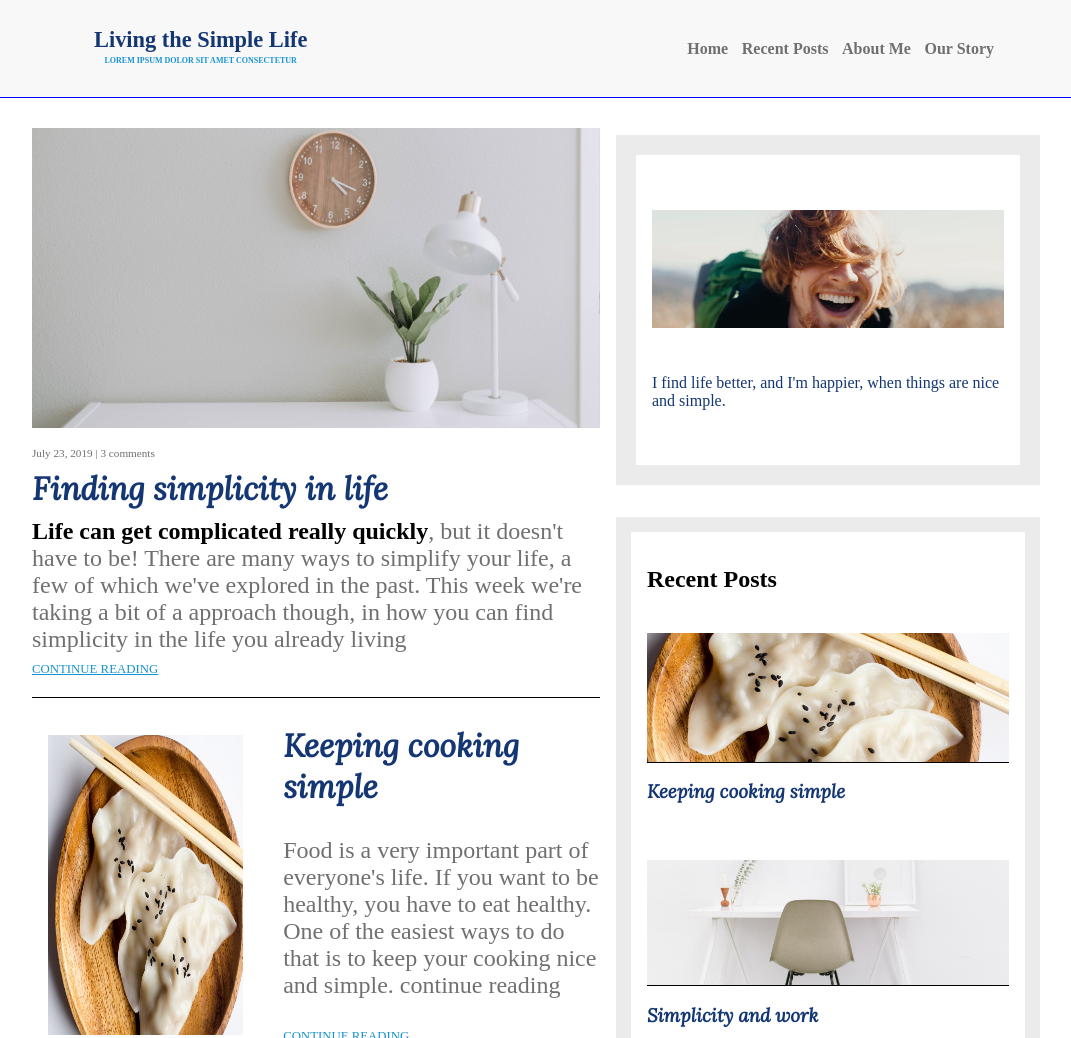
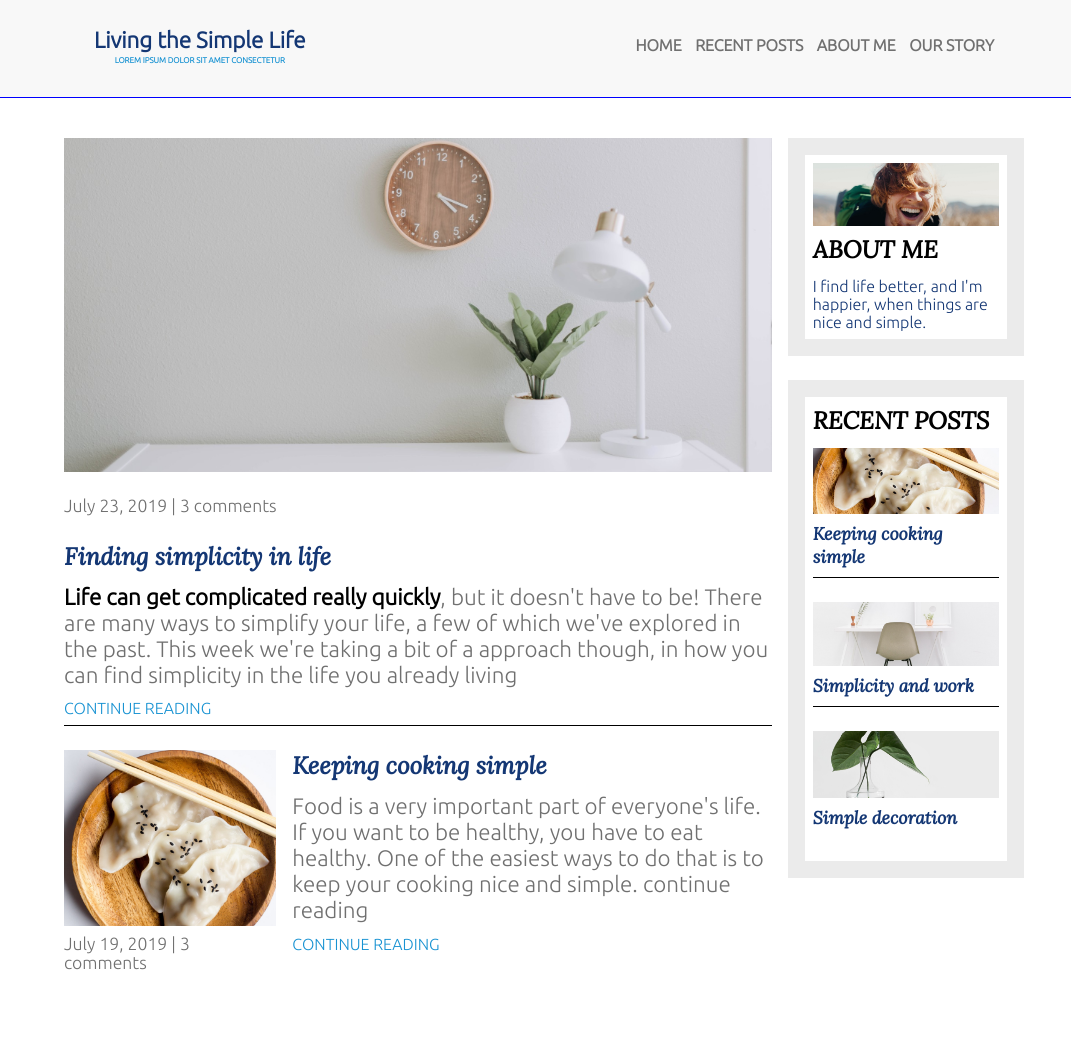
Before and after one commit to Shruti01207/responsive-site, a plain HTML site: page index.html in a window 1280 px wide. Shown: the top 1038 px of the page, without its empty margins (96-1167 px from the left). Drawn offline with Linux system fonts and the light colour scheme.

Commit message:
final-version

```diff
--- a/index.html
+++ b/index.html
@@ -40,7 +40,7 @@
             <main role="main">
                 <article class="article-featured">
                     <h2 class="article-title">Finding simplicity in life</h2>
-                    <img src="./images/hero-image.jpg" alt
+                    <img src="./images/hero-image.jpg" alt="feature-img"
                         class="article-featured-image">
                     <p class="article-info">July 23, 2019 | 3 comments</p>
                     <p class="article-body"><span class="bold-text">Life can get complicated really
@@ -53,7 +53,7 @@
 
                 </article>
 
-                <article class="article-recent">
+                <article class="article-recent ">
                     <div class="article-recent-main">
 
                         <h2 class="article-title">Keeping cooking simple</h2>
@@ -70,7 +70,7 @@
                         <p class="article-info">July 19, 2019 | 3 comments</p>
                     </div>
                 </article>
-                <article class="article-recent">
+                <article class="article-recent ">
                     <div class="article-recent-main">
 
                         <h2 class="article-title">Simplicity and work</h2>
@@ -83,11 +83,11 @@
 
                     </div>
                     <div class="article-recent-secondary">
-                        <img src="./images/sarah-dorweiler-x2Tmfd1-SgA-unsplash (1).jpg" alt=" " class="article-image">
+                        <img src="./images/bench-accounting-nvzvOPQW0gc-unsplash.jpg" alt=" " class="article-image">
                         <p class="article-info">July 12, 2019 | 3 comments</p>
                     </div>
                 </article>
-                <article class="article-recent">
+                <article class="article-recent ">
                     <div class="article-recent-main">
 
                         <h2 class="article-title">Simple decorations </h2>
@@ -101,14 +101,14 @@
 
                     </div>
                     <div class="article-recent-secondary">
-                        <img src="./images/bench-accounting-nvzvOPQW0gc-unsplash.jpg" alt="" class="article-image">
+                        <img src="./images/sarah-dorweiler-x2Tmfd1-SgA-unsplash (1).jpg" alt="" class="article-image">
                         <p class="article-info">July 3, 2019 | 3 comments</p>
                     </div>
                 </article>
 
             </main>
             <aside>
-                <div class="side-widget" id="about-me">
+                <div class="side-widget " id="about-me">
                     <h2 class="widget-title">About me</h2>
                     <img src="./images/aside-img-1.jpg" alt="aside-img" class="widget-image">
                     <p class="widget-body">I find life better, and I'm happier,
--- a/style.css
+++ b/style.css
@@ -1,28 +1,32 @@
 * {
-
     margin: 0px;
     padding: 0px;
     box-sizing: border-box;
-    /* font-family: Ubuntu, Cantarell, 'Open Sans', 'Helvetica Neue', sans-serif; */
+    /* font-family: 'Lora'; */
+    font-family: Ubuntu, Cantarell, 'Open Sans', 'Helvetica Neue', sans-serif;
+}
 
+.bold-text {
+    font-weight: 700;
+    color: black;
 }
-.bold-text{
 
-    font-weight:700;
-    color:black;
+.border {
+    border: 1px solid;
 }
+
 header {
     display: flex;
     justify-content: center;
     align-items: center;
     background-color: #F8F8F8;
     border-bottom: 1px solid blue;
+    margin-bottom: 2.5em;
+
     /* border:2px solid black; */
 }
 
 .container {
-    /* padding:1em; 1em=16px,2em=32px */
-    /* padding: 1em; */
     padding-top: 1em;
     padding-bottom: 1em;
     display: flex;
@@ -31,10 +35,8 @@ header {
     align-items: center;
     width: 95%;
     max-width: 900px;
-    /* border:2px solid black; */
 
 }
-
 
 .title {
     padding-top: 1em;
@@ -55,7 +57,6 @@ header {
 }
 
 .nav a {
-
     text-decoration: none;
     color: #707070;
     font-style: Ubuntu;
@@ -65,10 +66,10 @@ header {
 
 
 .nav {
+
     display: flex;
     justify-content: space-between;
     list-style: none;
-
 }
 
 .nav a:hover,
@@ -77,180 +78,119 @@ header {
     text-decoration: underline black 2px;
 }
 
-
 .content-container {
-    /* border: 2px dotted red; */
     width: 95%;
     margin: 0 auto;
 }
 
+.article-featured-image,
+.article-image {
+    max-width: 100%;
+    display: block;
+}
 
-.article-featured-image {
+.article-image,
+.widget-image {
+    width: 100%;
+    max-height: 300px;
+    object-fit: cover;
+}
 
-    width: 100%;
-    max-width: 900px;
-    max-height: 500px;
-    min-height:300px
+.article-title,
+.widget-recent-post-title,
+.widget-title {
+    font-size: 1.5rem;
+    margin-bottom: 0.5em;
+    color: #143774;
+    font-weight: 700;
+    font-family: 'Lora', serif;
+}
+
+.widget-title {
+    color: black;
+    text-transform: uppercase;
+}
+
+.article-body,
+.widget-body {
+    font-size: 1.4rem;
+    margin-bottom: 0.5em;
+    color: #707070;
+}
+
+.widget-body {
+    color: #143774;
+}
+
+.article-info,
+a {
+    font-size: 1.3rem;
+    margin-bottom: 0.5em;
+    color: #707070;
+}
+
+a,
+.article-more {
+    text-transform: uppercase;
+    text-decoration: none;
+    font-size: 1rem;
+    color: #1792D2;
+}
+
+.article-featured,
+.side-widget {
+
+    display: flex;
+    flex-direction: column;
+    margin-bottom: 1.5em;
+}
+
+.article-featured-image,
+.article-info {
+    order: -1;
+    margin-bottom: 1.5em;
+}
+
+.article-recent {
+    display: flex;
+    flex-direction: column;
+    margin-bottom: 3em;
+}
+
+.article-recent-secondary {
+    order: -1;
+}
+
+.article-image,
+.widget-image {
+    margin-bottom: 0.5em;
+}
+
+.side-widget {
+    padding: 0 1.5em;
+    padding-top: 1.5em;
+    border: 17px solid #EBEBEB;
+}
+
+
+.widget-recent-post {
+    display: flex;
+    flex-direction: column;
+    margin-bottom: 1.5em;
 
 }
 
-.article-image{
-
-    width:100%;
-    max-width:500px;
-    max-height: 300px;
-    min-height:300px;
+.widget-image {
+    order: -1;
 }
 
 .article-featured {
-
-    /* border: 2px solid red; */
-    display: flex;
-    flex-direction: column;
-    justify-content: space-evenly;
-    padding:0.7em 0;
-    min-height:600px;
-    border-bottom: 1px solid black;
-
-}
-.article-recent{
-    display: flex;
-    flex-direction: column;
-    justify-content: space-evenly;
-    padding:0.7em 0;
-    /* height:400px; */
-    /* border:2px solid black; */
-
+    border-bottom: 1px solid;
 }
 
-.article-recent-main{
-    height:35%;
-    display: flex;
-    flex-direction: column;
-    justify-content: space-between;
-    /* background-color: orange; */
-}
-.article-recent-secondary{
-
-    /* background-color: pink; */
-}
-
-
-.article-featured .article-title {
-    order: 3;
-    color:#143774;
-    font-size:1rem;
-    font-family: 'Lora', serif;
-}
-
-.article-featured .article-featured-image,.article-recent .article-image {
-    order: -1;
-    margin:0.6rem 0;
-}
-
-.article-featured .article-info,.article-recent .article-info {
-    order: 2;
-    color:#707070;
-    font-size:0.7rem;
-}
-
-.article-featured .article-body,.article-recent .article-body {
-    order: 4;
-    color:#707070;
-    font-size:0.9rem;
-
-}
-
-.article-featured .article-read-more,.article-recent .article-more {
-    order: 5;
-    color:#1792D2;
-    text-transform: uppercase;
-    font-size:0.8rem;
-}
-
-.article-recent .article-recent-secondary{
-
-    order:-1;
-    /* border:2px solid orange; */
-
-}
-
-.article-recent .article-title{
-    color:#143774;
-    font-size:1rem;
-    font-family: 'Lora', serif;
-}
-.article-info{
-    /* border:1px solid green; */
-}
-
-main{
-
-    /* border:2px solid black */
-}
-aside {
-
-    /* border: 2px dotted red; */
-
-
-}
-
-#about-me{
-
-    border:20px solid #EBEBEB;
-    height:350px;
-    display:flex;
-    flex-direction: column;
-    justify-content: space-evenly;
-    padding:0.5em 1em;
-    color:#143774;
-    margin-top:2rem;
-}
-
-#about-me .widget-title{
-    display:none;
-}
-.widget-image{
-    width: 100%;
-    max-height: 200px;
-    max-width: 400px;
-
-    /* margin:1.5rem 0; */
-}
-
-#recent-posts{
-border:15px solid #EBEBEB;
-/* border:2px solid red; */
-min-height:800px;
-display:flex;
-flex-direction: column;
-justify-content: space-evenly;
-padding:0.5em 1em;
-color:#143774;
-margin-top:2rem;
-
-}
-
-.widget-recent-post{
-
-    min-height:200px;
-    display: flex;
-    flex-direction: column;
-    justify-content: space-evenly;
-    font-family: 'Lora', serif;
-
-    /* border:2px solid black; */
-
-}
-#recent-posts :not(:last-child) :not(:first-child){
+.widget-recent-post:not( :last-child) {
     border-bottom: 1px solid black;
 }
-.widget-recent-post .widget-image{
-
-    order:-1;
-}
-
-
 @media (max-width:600px) {
     .container {
 
@@ -259,7 +199,7 @@ margin-top:2rem;
 
 }
 
-@media (max-width:350px) {
+@media (max-width:400px) {
     .container {
 
         flex-direction: column;
@@ -269,65 +209,53 @@ margin-top:2rem;
         flex-direction: column;
         align-items: center;
         justify-content: center;
+
     }
 
 }
 
-@media screen and (min-width: 860px) {
 
-    .content-container{
+
+@media screen and (min-width:700px) {
+    .content-container {
         display: flex;
-        justify-content:flex-start;
-        width:80%;
-        /* border:1px solid; */
-
-    }
-    .article-recent{
-
-        flex-direction: row;
-        min-height:350px;
-
-    }
-    .article-recent-main{
-        width:60%;
-        padding-left: 1.5em;
-        min-height:350px;
-        display: flex;
-        flex-direction: column;
-        justify-content: space-around;
-    }
-    .article-recent-secondary{
-        /* background-color: #707070; */
-        display:flex;
-        flex-direction: column;
-        align-items: center;
-        justify-content: center;
-        width:40%;
-        padding:1em;
-
-    }
-   .article-recent .article-body,.article-featured .article-body{
-        /* background-color: #1792D2; */
-        font-size:1.5rem;
-    }
-    .article-recent .article-title,.article-featured .article-title{
-        font-size:2rem;
     }
 
-    #about-me{
-
-        margin-top:0rem;
-
+    .article-recent {
+        flex-direction: row;
+        justify-content: space-between;
     }
 
-    main{
-        width:65%;
+    .article-recent-main {
+        width: 70%;
+        padding-left: 1em;
     }
 
-    aside{
+    .article-recent-secondary {
+        width: 30%;
+    }
 
-        /* width:35%; */
-        padding-top:1.3em ;
-        margin:1rem;
+    main {
+        margin-right: 1em;
+    }
+
+    .side-widget {
+        padding: 0 0.5em;
+        padding-top: 0.5em;
+    }
+
+    .article-info,
+    .widget-recent-post-title {
+        font-size: 1.1rem;
+    }
+    .widget-body{
+        font-size:1rem;
     }
 }
+
+@media screen and (min-width:1000px) {
+    .content-container {
+        width: 75%;
+    }
+
+}
```
